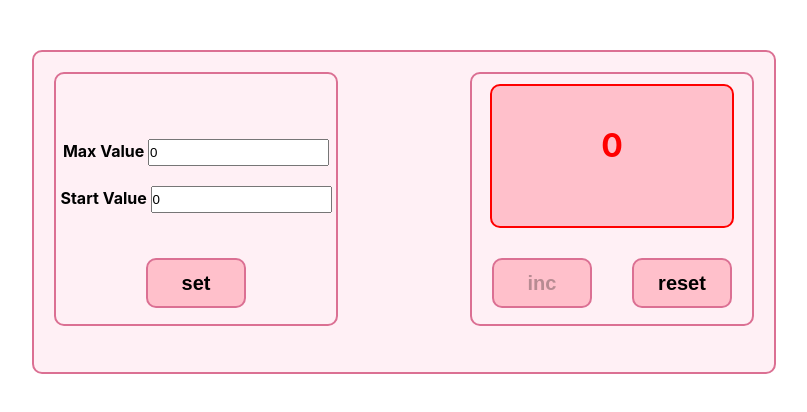
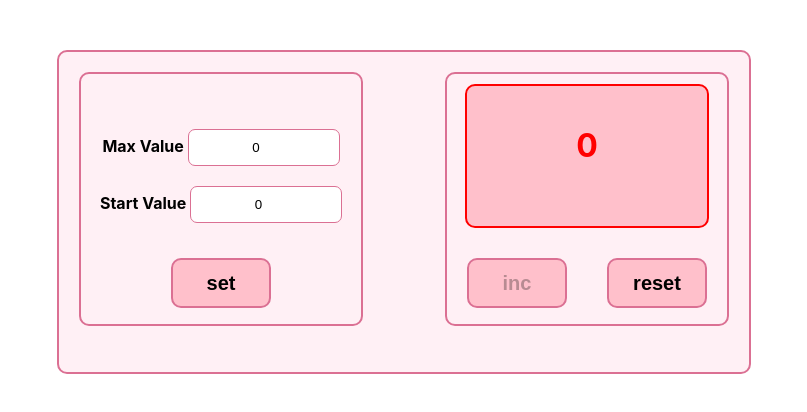
Before and after one commit to oksivasilinka/Counter, a React (Create React App) app: page / in a window 1280 px wide. Shown: the top 412 px of the page, without its empty margins (236-1043 px from the left). Built offline with nearby package versions, Linux system fonts and the light colour scheme.

Commit message:
settings + css

```diff
--- a/src/App.css
+++ b/src/App.css
@@ -1,6 +1,6 @@
 .App {
     text-align: center;
-    width: 700px;
+    width: 650px;
     height: 280px;
     margin: 50px auto;
     border: 2px solid palevioletred;
@@ -26,11 +26,17 @@
     font-weight: 700;
 }
 .inputWrapper {
-    margin: 15px 0;
+    margin: 5px 0;
 }
+
 .input {
-    padding: 4px 0;
+    width: 150px;
+    padding: 10px 0;
     margin: 10px 0;
+    border: 1px solid palevioletred;
+    border-radius: 7px;
+    text-align: center;
+
 }
 
 .counter {
--- a/src/App.tsx
+++ b/src/App.tsx
@@ -8,24 +8,33 @@ function App() {
 
     const [maxValue, setMaxValue] = useState<number>(0)
     const [startValue, setStartValue] = useState<number>(0)
-    const [counter, setCounter] = useState<number>(startValue)
+    const [counter, setCounter] = useState<number>(() => {
+        let startValue = localStorage.getItem("startValue");
+        if (startValue) {
+            return JSON.parse(startValue);
+        } else {
+            return 0;
+        }
+    })
     const [error, setError] = useState<string >('')
 
 
     useEffect(() => {
+        let startValueString = localStorage.getItem('startValue')
+        if (startValueString) {
+            let newValueStart = JSON.parse(startValueString)
+            setStartValue(newValueStart)
+        }
+    }, [])
+
+    useEffect(() => {
         let maxValueString = localStorage.getItem('maxValue')
         if (maxValueString) {
-            let newValueMax = JSON.parse((maxValueString))
+            let newValueMax = JSON.parse(maxValueString)
             setMaxValue(newValueMax)
         }
     }, [])
-    useEffect(() => {
-        let startValueString = localStorage.getItem('startValue')
-        if (startValueString) {
-            let newValueStart = JSON.parse((startValueString))
-            setStartValue(newValueStart)
-        }
-    }, [])
+
 
     const setLocalStorage = () => {
             localStorage.setItem('maxValue', JSON.stringify(maxValue))
```
